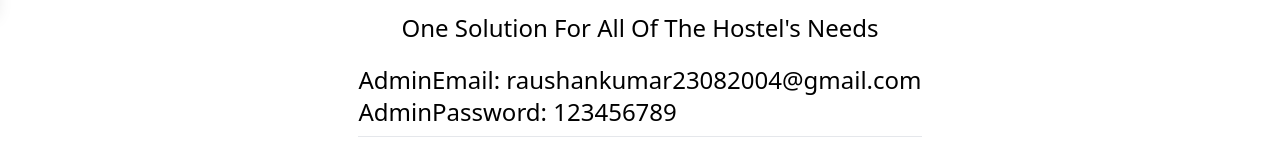
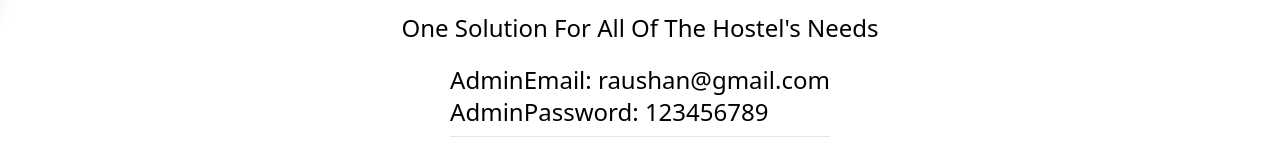
Before and after one commit to CoderRaushan/HostellerHomiesFrontend, a React (Vite) app: page / in a window 1280 px wide. Shown: the part 790-940 px from the top of the page. Built offline with nearby package versions, Linux system fonts and the light colour scheme.

Commit message:
admin email is changed

```diff
--- a/src/components/LandingSite/LandingPage/HeroSection.jsx
+++ b/src/components/LandingSite/LandingPage/HeroSection.jsx
@@ -69,15 +69,9 @@
               Request Registration
             </Link>
           </div> */}
-          {/* <div className="text-lg sm:text-xl md:text-2xl flex flex-col items-start mx-auto w-fit py-3">
-            <span>AdminEmail:raushankumar23082004@gmail.com</span>
-            <span>AminPassword:123456789</span>
-            <hr />
-            <span>UserEmail:utkarsh@gmail.com</span>
-            <span>UserPassword:123456789</span>
-          </div> */}
+
           <div className="text-lg sm:text-xl md:text-2xl flex flex-col items-start mx-auto w-fit py-3 max-w-[90vw] break-words">
-            <span>AdminEmail: raushankumar23082004@gmail.com</span>
+            <span>AdminEmail: raushan@gmail.com</span>
             <span>AdminPassword: 123456789</span>
             <hr className="w-full my-2" />
             <span>UserEmail: utkarsh@gmail.com</span>
```
